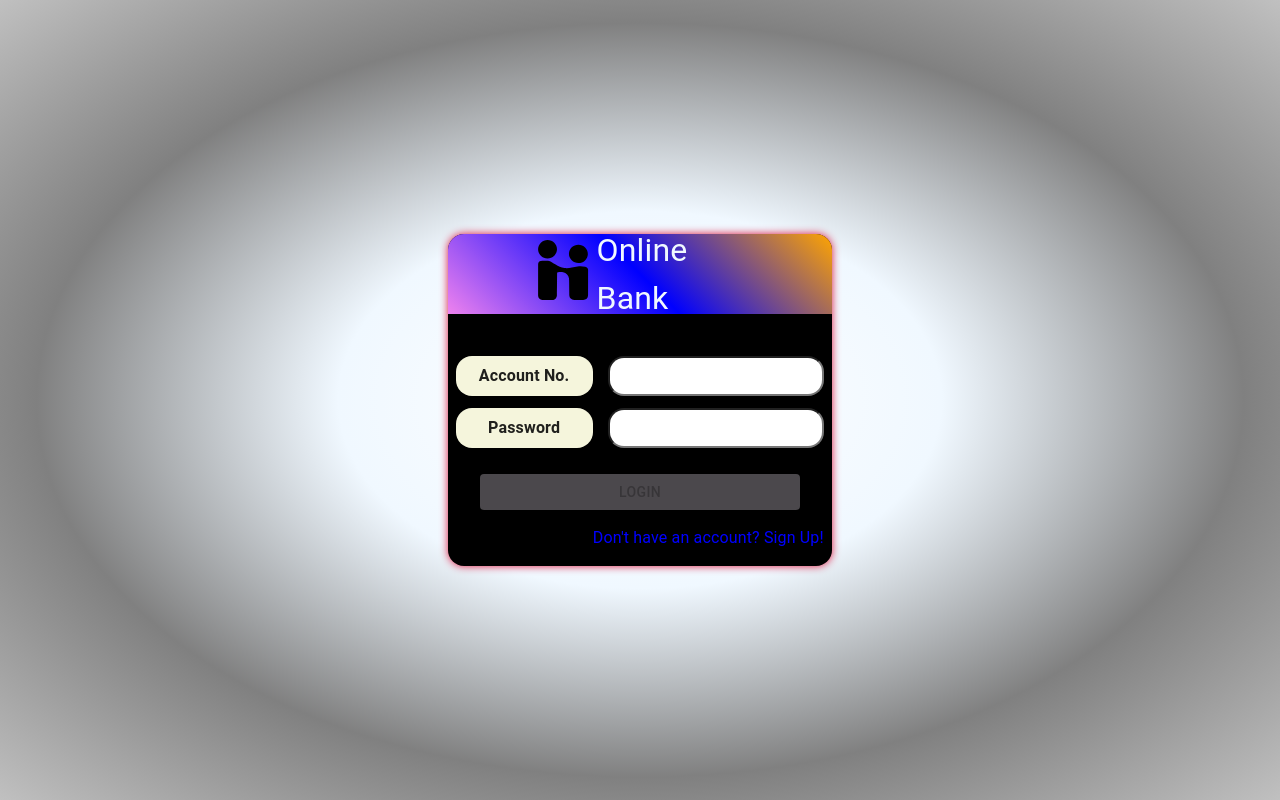
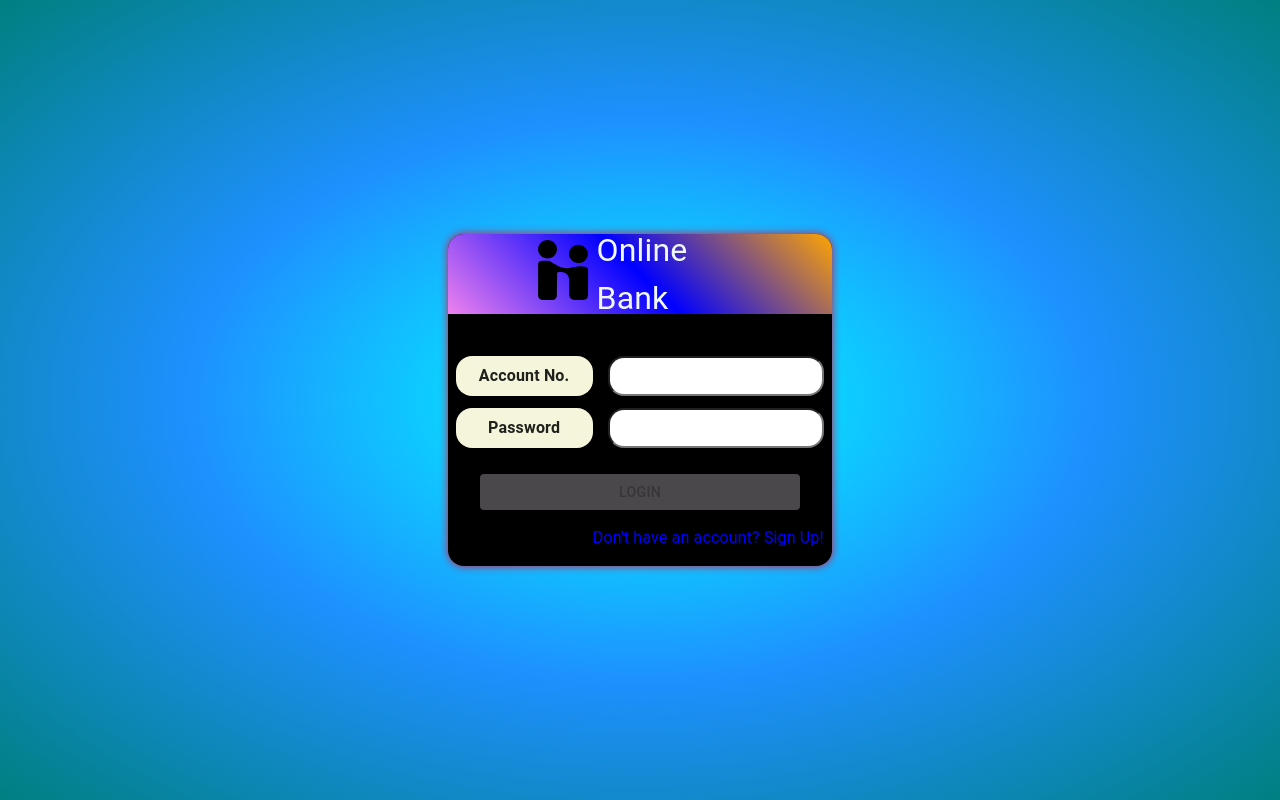
Before and after one commit to Amil-Gupta/major_project, a React (Create React App) app in the folder frontend/: page /login in a window 1280 px wide. Built offline with nearby package versions, Linux system fonts and the light colour scheme.

Commit message:
improved background for login and signup pages

```diff
--- a/frontend/src/styles/LoginPageStyles.js
+++ b/frontend/src/styles/LoginPageStyles.js
@@ -4,7 +4,8 @@ const useStyles = makeStyles((theme)=>({
     root: {
         display: 'flex',
         // backgroundColor: '#2a2b2a',
-        backgroundImage: 'radial-gradient(white, aliceblue, grey, silver)',
+        // backgroundImage: 'radial-gradient(white, aliceblue, grey, silver)',
+        backgroundImage: 'radial-gradient(cyan, dodgerblue, teal)',
         height: '100vh',
         width: '100vw',
     },
--- a/frontend/src/styles/SignUpPageStyles.js
+++ b/frontend/src/styles/SignUpPageStyles.js
@@ -4,7 +4,8 @@ const useStyles = makeStyles((theme)=>({
     root: {
         display: 'flex',
         // backgroundColor: '#2a2b2a',
-        backgroundImage: 'radial-gradient(white, aliceblue, grey, silver)',
+        // backgroundImage: 'radial-gradient(white, aliceblue, grey, silver)',
+        backgroundImage: 'radial-gradient(cyan, dodgerblue, teal)',
         height: '100vh',
         width: '100vw',
     },
```
